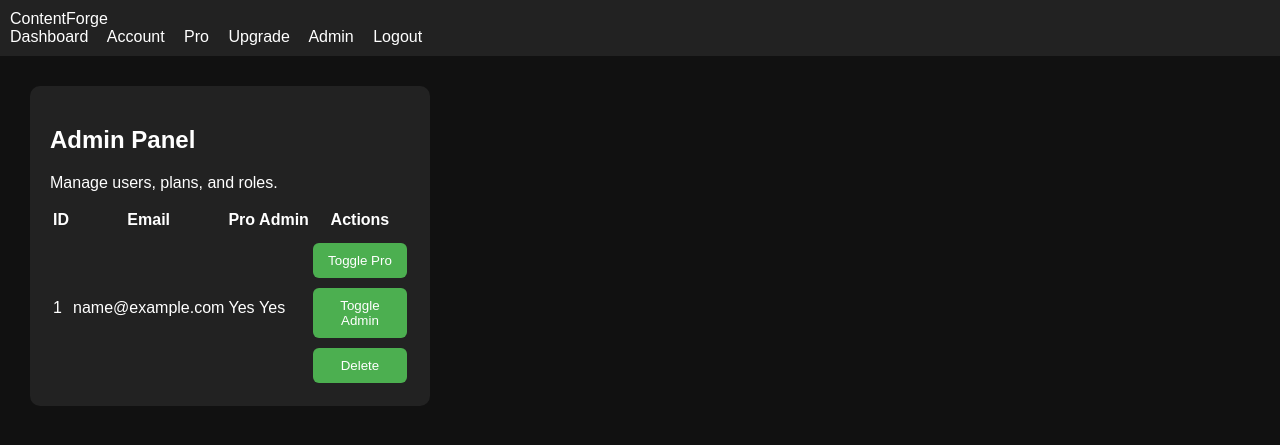
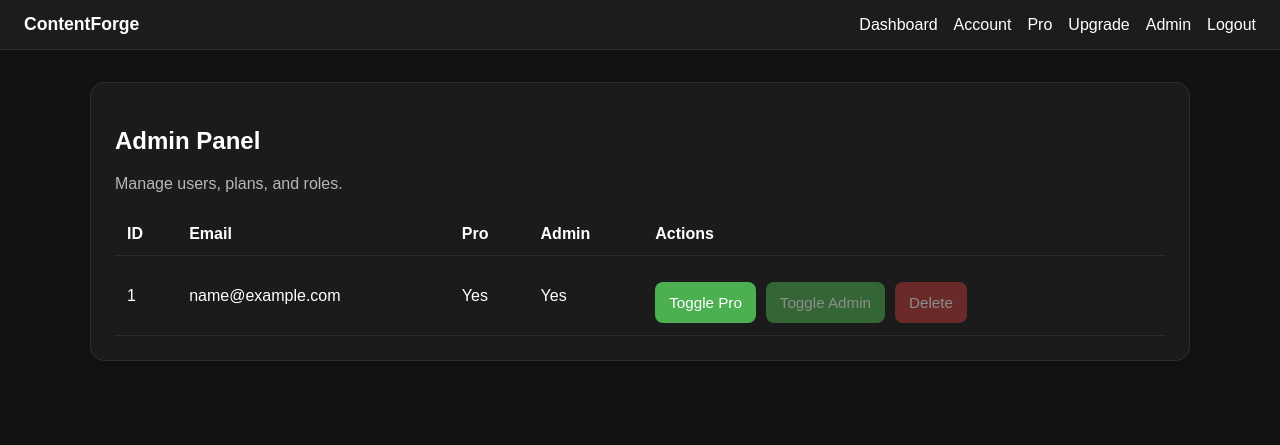
Before and after one commit to jaywtse132/contentforge, a Flask app: page /admin in a window 1280 px wide. Shown: the top 445 px of the page. Run offline with Flask 3, Linux system fonts and the light colour scheme; the visitor is signed in with stand-in values (Sample User, id 1); tables that the repository leaves empty hold one stand-in row (values such as "Sample post").

Commit message:
Update style.css

```diff
--- a/static/style.css
+++ b/static/style.css
@@ -1,77 +1,186 @@
 body {
     font-family: Arial, sans-serif;
     background: #111;
-    color: white;
+    color: #fff;
     margin: 0;
 }
 
 .nav {
-    background: #222;
-    padding: 10px;
+    background: #1c1c1c;
+    border-bottom: 1px solid #2b2b2b;
+    padding: 14px 24px;
+    display: flex;
+    justify-content: space-between;
+    align-items: center;
+    gap: 20px;
+}
+
+.nav-left,
+.nav-right {
+    display: flex;
+    align-items: center;
+    gap: 16px;
+    flex-wrap: wrap;
 }
 
 .nav a {
-    margin-right: 15px;
-    color: white;
+    color: #fff;
     text-decoration: none;
 }
 
+.brand {
+    font-weight: bold;
+    font-size: 1.1rem;
+}
+
 .container {
-    padding: 30px;
+    max-width: 1100px;
+    margin: 0 auto;
+    padding: 32px 20px;
+}
+
+.center {
+    min-height: 100vh;
+    display: flex;
+    justify-content: center;
+    align-items: center;
+    padding: 24px;
+    box-sizing: border-box;
+}
+
+.grid {
+    display: grid;
+    grid-template-columns: repeat(auto-fit, minmax(280px, 1fr));
+    gap: 20px;
 }
 
 .card {
-    background: #222;
-    padding: 20px;
-    border-radius: 10px;
+    background: #1b1b1b;
+    border: 1px solid #2e2e2e;
+    border-radius: 14px;
+    padding: 24px;
+    box-sizing: border-box;
+}
+
+.auth-card {
     width: 100%;
-    max-width: 400px;
-    box-sizing: border-box;
+    max-width: 420px;
+}
+
+label {
+    display: block;
+    margin: 14px 0 6px;
+    font-size: 0.95rem;
 }
 
 input {
     display: block;
-    margin: 10px 0;
-    padding: 10px;
     width: 100%;
     box-sizing: border-box;
+    padding: 12px;
+    margin: 0 0 8px;
+    border: 1px solid #333;
+    border-radius: 8px;
+    background: #101010;
+    color: #fff;
 }
 
-button {
-    padding: 10px;
-    background: #4CAF50;
+button,
+.button-link {
+    display: inline-block;
+    margin-top: 14px;
+    padding: 12px 14px;
     border: none;
-    color: white;
+    border-radius: 8px;
+    background: #4caf50;
+    color: #fff;
     cursor: pointer;
-    width: 100%;
-    margin-top: 10px;
-    border-radius: 6px;
+    text-decoration: none;
+    font-size: 0.95rem;
 }
 
-.center {
-    display: flex;
-    justify-content: center;
-    align-items: center;
-    height: 100vh;
-    padding: 20px;
-    box-sizing: border-box;
+button:disabled {
+    opacity: 0.5;
+    cursor: not-allowed;
+}
+
+.danger {
+    background: #b93a3a;
+}
+
+.error {
+    background: #3a1717;
+    color: #ff9b9b;
+    border: 1px solid #7a2b2b;
+    padding: 10px 12px;
+    border-radius: 8px;
+}
+
+.success {
+    background: #16351d;
+    color: #8df0a4;
+    border: 1px solid #2f7340;
+    padding: 10px 12px;
+    border-radius: 8px;
 }
 
 .pro {
-    color: #4CAF50;
+    color: #71e27f;
     font-weight: bold;
 }
 
 .free {
-    color: #f5c542;
+    color: #f0c56d;
     font-weight: bold;
 }
 
-.error {
-    background: #3a1717;
-    color: #ff8f8f;
-    border: 1px solid #7a2b2b;
-    padding: 10px;
-    border-radius: 6px;
-    margin-bottom: 10px;
+.badge {
+    display: inline-block;
+    margin-top: 12px;
+    padding: 8px 10px;
+    border-radius: 999px;
+    background: #24384b;
+    color: #9fd0ff;
 }
+
+.muted {
+    color: #b7b7b7;
+}
+
+.text-link {
+    color: #8cc8ff;
+    text-decoration: none;
+}
+
+.clean-list {
+    margin: 0;
+    padding-left: 18px;
+}
+
+.table-wrap {
+    overflow-x: auto;
+    margin-top: 20px;
+}
+
+table {
+    width: 100%;
+    border-collapse: collapse;
+    min-width: 720px;
+}
+
+th,
+td {
+    text-align: left;
+    padding: 12px;
+    border-bottom: 1px solid #2b2b2b;
+}
+
+.actions {
+    display: flex;
+    gap: 10px;
+    flex-wrap: wrap;
+}
+
+.actions form {
+    margin: 0;
+}
```
